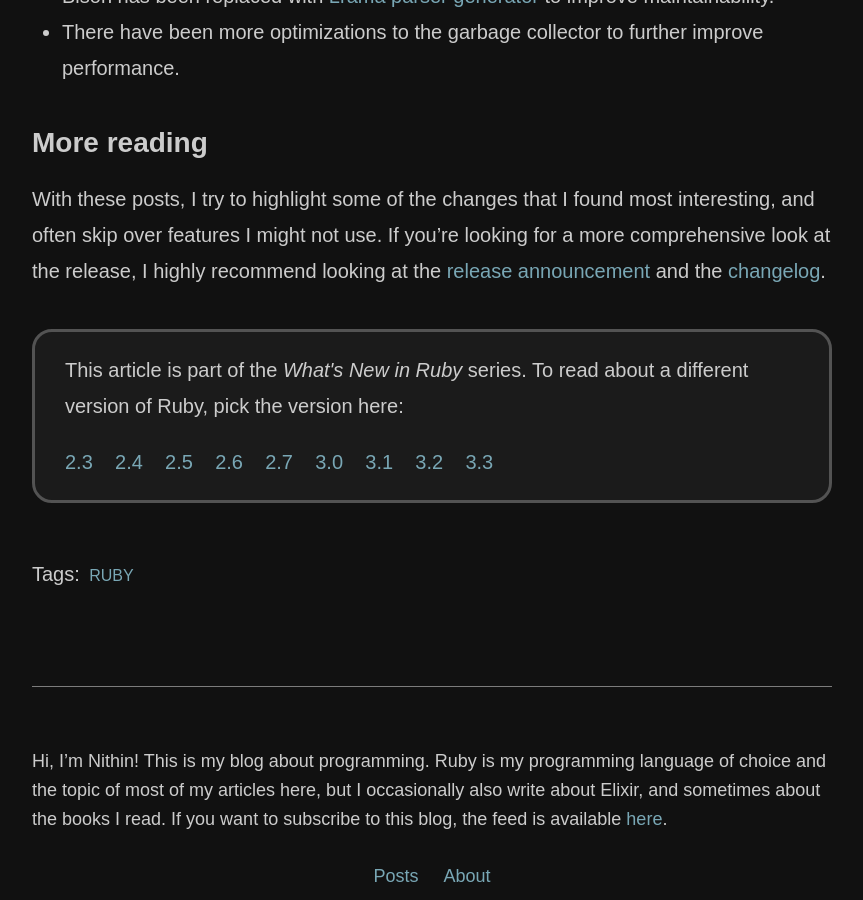
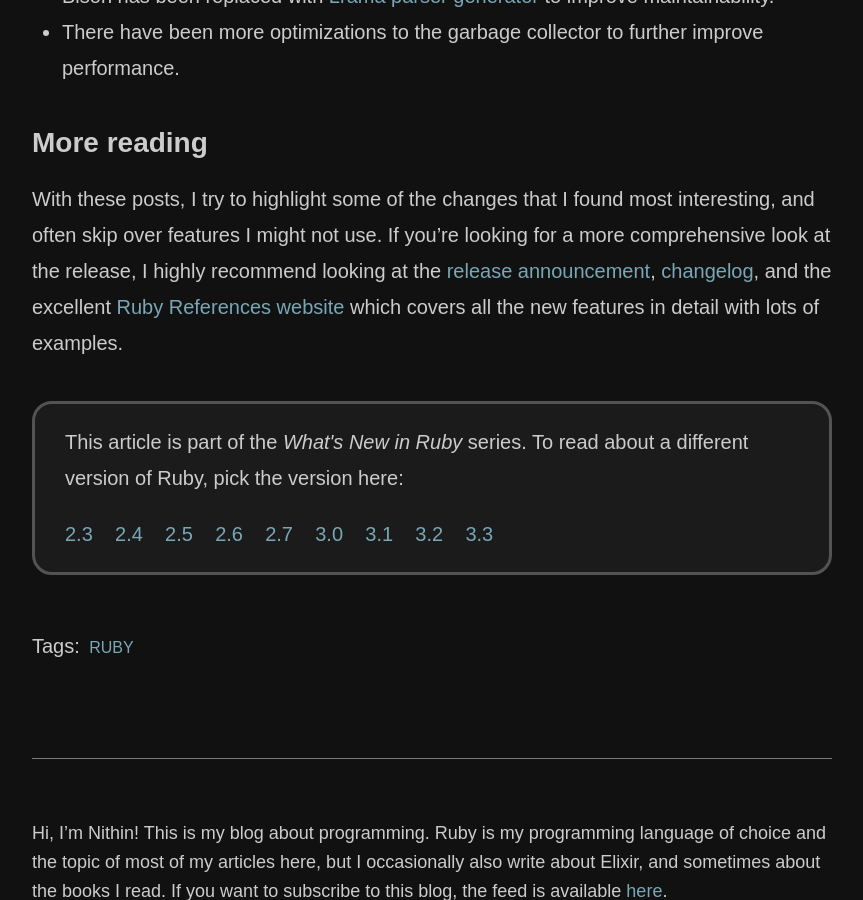
Before and after one commit to nithinbekal/nithinbekal.github.io, a Jekyll site: the page built from _posts/2023-12-17-ruby-3-3.md, in a window 1280 px wide and 900 px high, scrolled down 3535 px. Shown: the whole window, without its empty margins (208-1071 px from the left). Built offline with Jekyll 4.4.1, drawn with Linux system fonts in a browser that asks for light colours; comment, search, counter and statistics services are not loaded.

Commit message:
Update links in ruby 3.3 post

```diff
--- a/_posts/2023-12-17-ruby-3-3.md
+++ b/_posts/2023-12-17-ruby-3-3.md
@@ -188,7 +188,11 @@
 and often skip over features I might not use.
 If you’re looking for a more comprehensive look at the release,
 I highly recommend looking at the
-[release announcement](https://www.ruby-lang.org/en/news/2023/12/11/ruby-3-3-0-rc1-released/)
-and the [changelog](https://github.com/ruby/ruby/blob/v3_3_0_rc1/NEWS.md).
+[release announcement](https://www.ruby-lang.org/en/news/2023/12/25/ruby-3-3-0-released/),
+[changelog](https://github.com/ruby/ruby/blob/master/doc/NEWS/NEWS-3.3.0.md),
+and the excellent
+[Ruby References website](https://rubyreferences.github.io/rubychanges/3.3.html)
+which covers all the new features in detail
+with lots of examples.
 
 {% include rubynew.html %}
```
